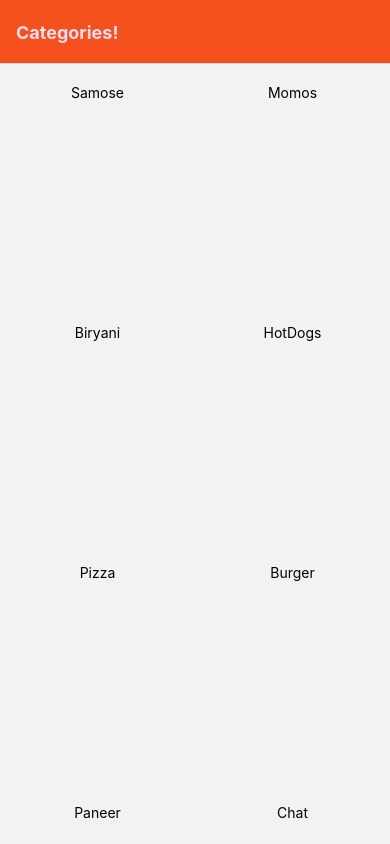
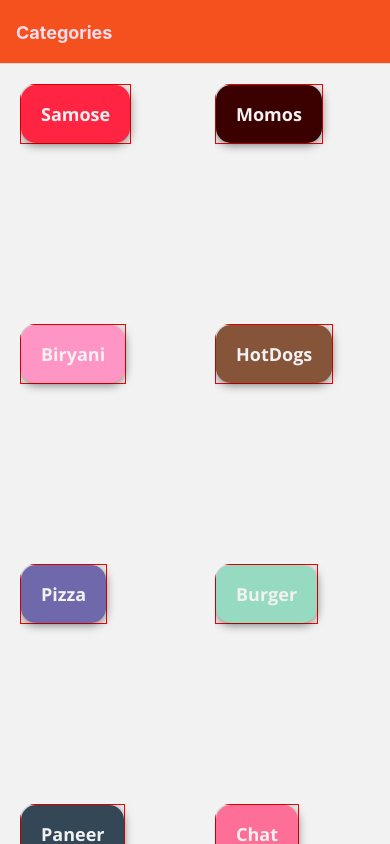
Before and after one commit to akshaymemail/the-meal-app, a React Native app: screen /categories in a window 390 px wide. Built offline with nearby package versions, Linux system fonts and the light colour scheme.

Commit message:
add color and make card of all category

```diff
--- a/data/fake-data.js
+++ b/data/fake-data.js
@@ -1,17 +1,17 @@
 import category from "../models/category"
 
 export const CATEGORIES = [
-  new category(1, "Samose", "#ff0000"),
-  new category(2, "Momos", "#ff0000"),
-  new category(3, "Biryani", "#ff0000"),
-  new category(4, "HotDogs", "#ff0000"),
-  new category(5, "Pizza", "#ff0000"),
-  new category(6, "Burger", "#ff0000"),
-  new category(7, "Paneer", "#ff0000"),
-  new category(8, "Chat", "#ff0000"),
-  new category(9, "Naan", "#ff0000"),
-  new category(10, "Gulab Jaamun", "#ff0000"),
-  new category(11, "Barfi", "#ff0000"),
-  new category(12, "Raita", "#ff0000"),
-  new category(13, "Biscuit", "#ff0000")
+  new category(1, "Samose", "#FF2442"),
+  new category(2, "Momos", "#3B0000"),
+  new category(3, "Biryani", "#FF95C5"),
+  new category(4, "HotDogs", "#865439"),
+  new category(5, "Pizza", "#6F69AC"),
+  new category(6, "Burger", "#95DAC1"),
+  new category(7, "Paneer", "#334756"),
+  new category(8, "Chat", "#FD6F96"),
+  new category(9, "Naan", "#FFB319"),
+  new category(10, "Gulab Jaamun", "#911F27"),
+  new category(11, "Barfi", "#297F87"),
+  new category(12, "Raita", "#5F7A61"),
+  new category(13, "Biscuit", "#A12568")
 ]
--- a/navigation/Navigator.js
+++ b/navigation/Navigator.js
@@ -23,7 +23,7 @@ export default function Navigator() {
         <Stack.Screen
           name="categories"
           options={{
-            title: "Categories!"
+            title: "Categories"
           }}
           component={Categories}
         />
--- a/views/Categories/index.js
+++ b/views/Categories/index.js
@@ -4,16 +4,15 @@ import {
   Text,
   StyleSheet,
   FlatList,
-  TouchableOpacity
+  TouchableNativeFeedback
 } from "react-native"
-import { Colors } from "../../constants/Colors"
 import { CATEGORIES } from "../../data/fake-data"
 
 export default function Categories({ navigation }) {
   const renderGridItem = (itemData) => {
     return (
-      <TouchableOpacity
-        style={styles.gridItem}
+      <View style={styles.gridItem}>
+        <TouchableNativeFeedback
           onPress={() =>
             navigation.navigate("meals", {
               id: itemData.item.id,
@@ -21,10 +20,16 @@ export default function Categories({ navigation }) {
             })
           }
         >
-        <View>
-          <Text>{itemData.item.title}</Text>
+          <View
+            style={{
+              ...styles.container,
+              ...{ backgroundColor: itemData.item.color }
+            }}
+          >
+            <Text style={styles.title}>{itemData.item.title}</Text>
           </View>
-      </TouchableOpacity>
+        </TouchableNativeFeedback>
+      </View>
     )
   }
   return (
@@ -37,6 +42,28 @@ const styles = StyleSheet.create({
     flex: 1,
     margin: 20,
     height: 200,
-    alignItems: "center"
+    overflow: "hidden",
+    borderRadius: 15
+  },
+  container: {
+    flex: 1,
+    borderRadius: 15,
+    shadowColor: "black",
+    shadowOpacity: 0.5,
+    shadowOffset: { width: 0, height: 2 },
+    shadowRadius: 10,
+    elevation: 3,
+    padding: 15,
+    justifyContent: "flex-end",
+    alignItems: "flex-end"
+  },
+  title: {
+    fontFamily: "open-sans-bold",
+    color: "#f1f1f1",
+
+    paddingVertical: 2,
+    paddingHorizontal: 5,
+    borderRadius: 5,
+    fontSize: 18
   }
 })
```
Lines whose indentation alone changed are shown as unchanged.
